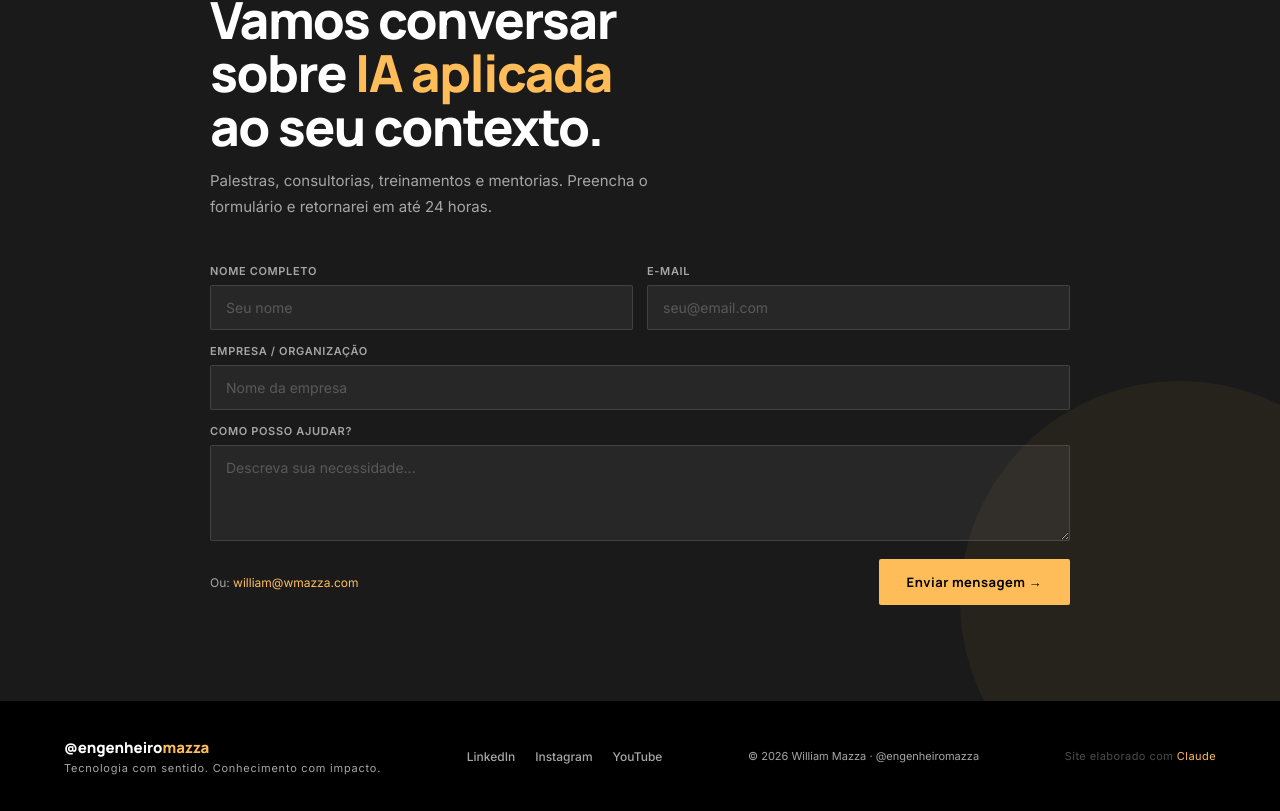
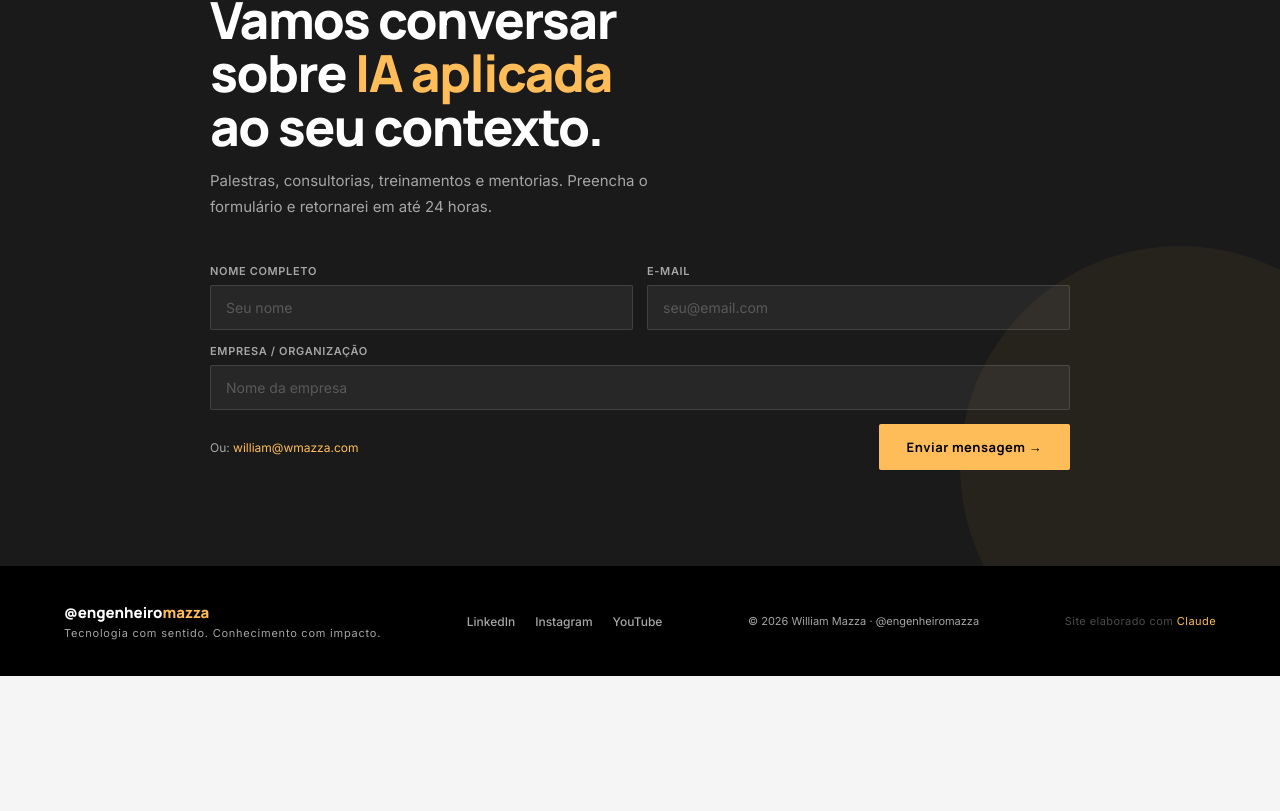
Before and after one commit to engenheiromazza/site-engenheiro-mazza, a React (Vite) app: page / in a window 1280 px wide. Shown: the part 5952-6763 px from the top of the page. After the commit the page ends 6628 px from the top, so only its background shows below. Built offline with nearby package versions, Linux system fonts and the light colour scheme.

Commit message:
Update App.jsx

```diff
--- a/src/App.jsx
+++ b/src/App.jsx
@@ -657,11 +657,7 @@ function Contato() {
   const [sent, setSent] = useState(false);
   const handleSubmit = () => {
     if (!form.nome || !form.email) return;
-    const subject = encodeURIComponent(`Contato via site — ${form.nome}`);
-    const body = encodeURIComponent(
-      `Nome: ${form.nome}\nE-mail: ${form.email}\nEmpresa: ${form.empresa || "Não informado"}\n\nMensagem:\n${form.mensagem}`
-    );
-    window.location.href = `mailto:william@wmazza.com?subject=${subject}&body=${body}`;
+    window.open('https://forms.gle/JsvTMFe3p7a79VaK6', '_blank');
     setSent(true);
   };
   const fieldStyle = { width:"100%", background:"rgba(255,255,255,.06)", border:"1px solid rgba(255,255,255,.12)", borderRadius:"2px", padding:"13px 15px", color:C.white, fontSize:"14px", fontFamily:"'Inter',sans-serif", outline:"none", transition:"border-color .2s" };
@@ -704,13 +700,6 @@ function Contato() {
               <label style={labelStyle}>Empresa / Organização</label>
               <input type="text" placeholder="Nome da empresa" style={fieldStyle} value={form.empresa}
                 onChange={(e)=>setForm({...form,empresa:e.target.value})}
-                onFocus={(e)=>e.target.style.borderColor=C.peach}
-                onBlur={(e)=>e.target.style.borderColor="rgba(255,255,255,.12)"} />
-            </div>
-            <div style={{ gridColumn:"1/-1" }}>
-              <label style={labelStyle}>Como posso ajudar?</label>
-              <textarea rows={4} placeholder="Descreva sua necessidade..." style={{...fieldStyle,resize:"vertical"}} value={form.mensagem}
-                onChange={(e)=>setForm({...form,mensagem:e.target.value})}
                 onFocus={(e)=>e.target.style.borderColor=C.peach}
                 onBlur={(e)=>e.target.style.borderColor="rgba(255,255,255,.12)"} />
             </div>
```
